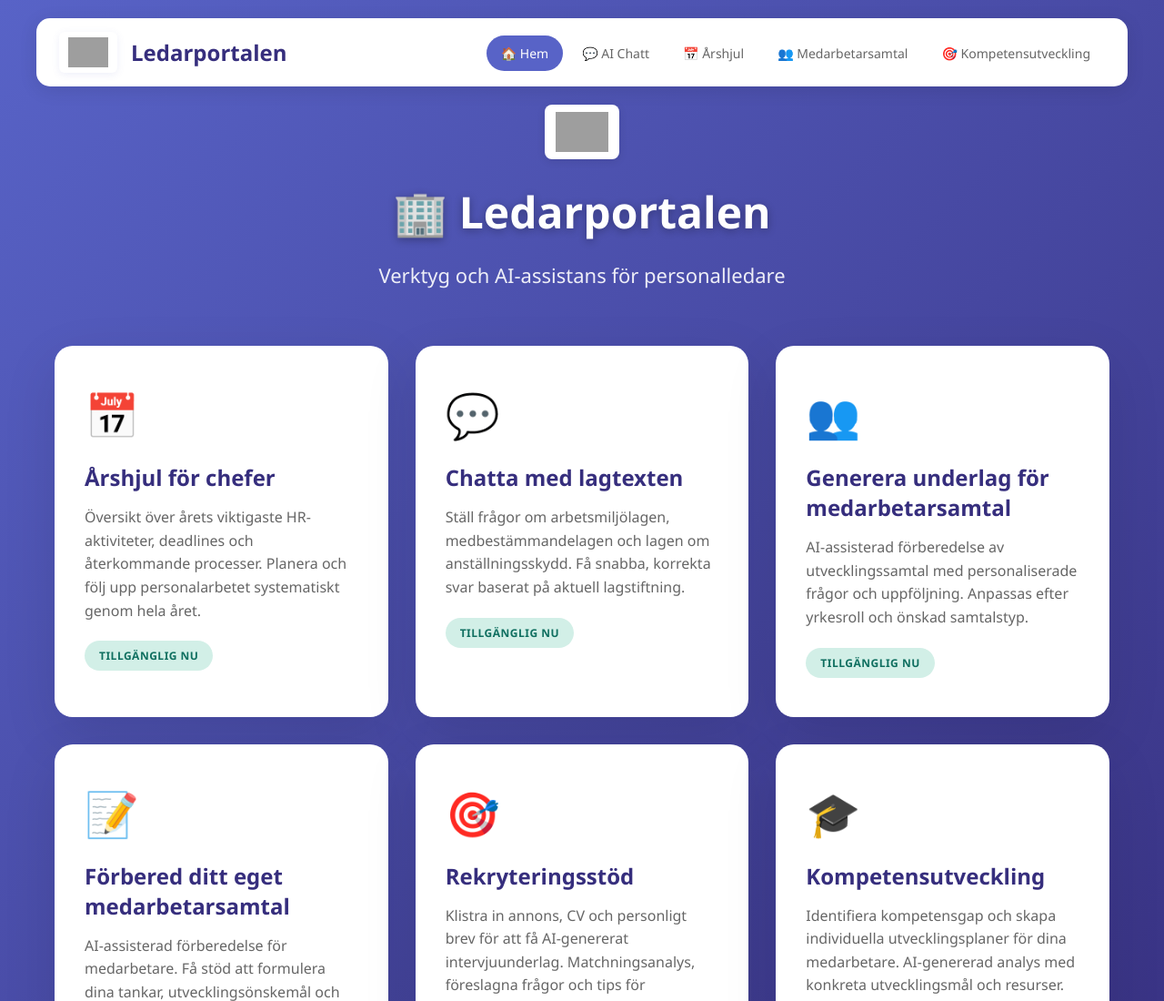
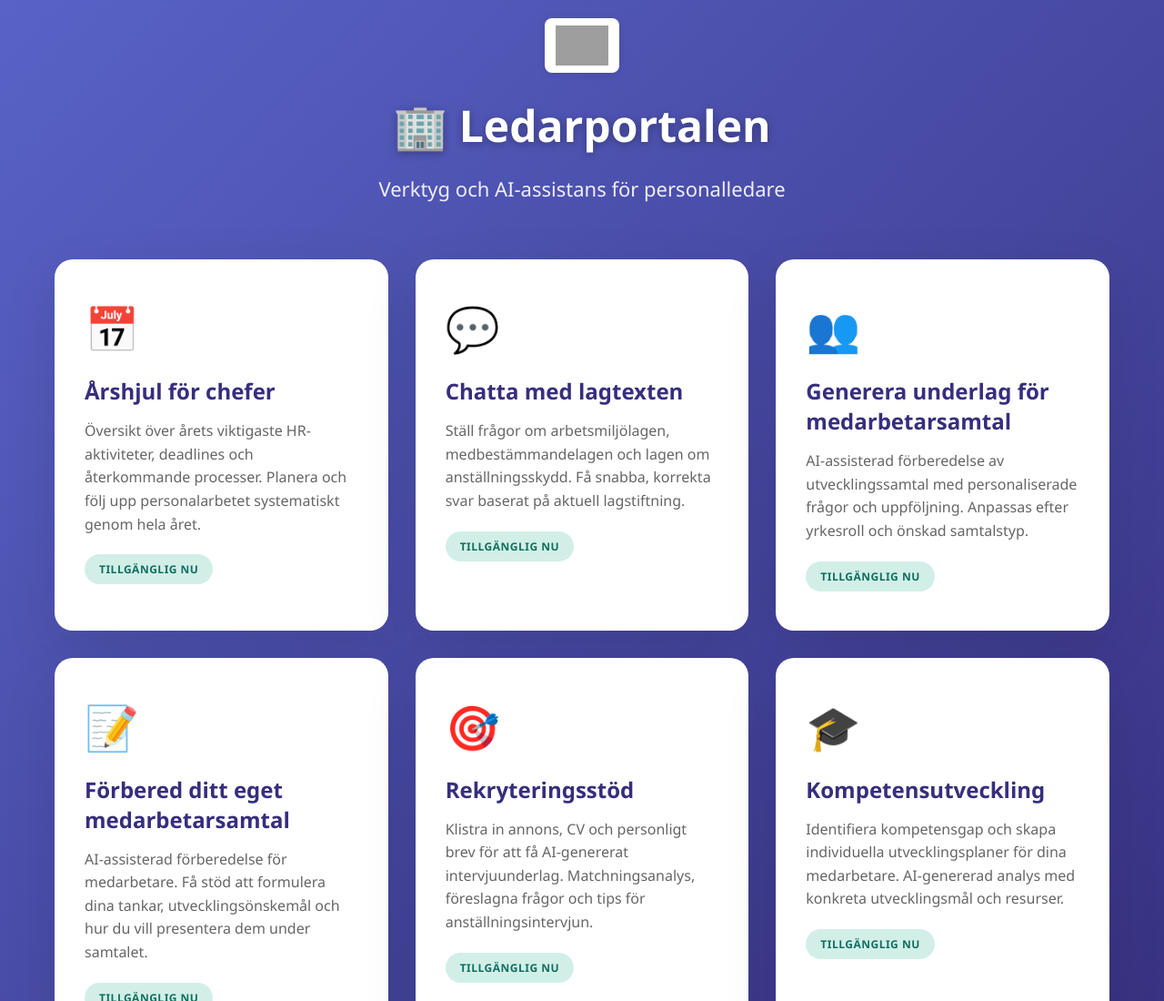
Before and after one commit to andersasplundberggren/ledarportalen, a website: page index.html in a window 1280 px wide. Shown: the top 1100 px of the page at 91% size. Drawn offline with Linux system fonts and the light colour scheme; grey boxes are pictures that could not be loaded.

Commit message:
Update index.html

```diff
--- a/index.html
+++ b/index.html
@@ -274,26 +274,7 @@
     </style>
 </head>
 <body>
-    <nav class="global-header">
-        <div class="logo-section">
-            <img src="https://karlskoga.se/images/18.17cf90041722ce1749b5e/1640015633047/Karlskoga_liggande.png"
-                 alt="Karlskoga kommun"
-                 class="logo">
-            <a href="https://andersasplundberggren.github.io/ledarportalen/" class="logo-text">Ledarportalen</a>
-        </div>
 
-        <ul class="nav-menu" id="navMenu">
-            <li class="nav-item active"><a href="https://andersasplundberggren.github.io/ledarportalen/">🏠 Hem</a></li>
-            <li class="nav-item"><a href="https://andersasplundberggren.github.io/ledarportalen/chat.html">💬 AI Chatt</a></li>
-            <li class="nav-item"><a href="https://andersasplundberggren.github.io/ledarportalen/arshjul.html">📅 Årshjul</a></li>
-            <li class="nav-item"><a href="https://andersasplundberggren.github.io/ledarportalen/samtal.html">👥 Medarbetarsamtal</a></li>
-            <li class="nav-item"><a href="https://andersasplundberggren.github.io/ledarportalen/kompetensutveckling.html">🎯 Kompetensutveckling</a></li>
-        </ul>
-
-        <button class="mobile-menu-toggle" id="mobileMenuToggle" onclick="toggleMobileMenu()">
-            ☰
-        </button>
-    </nav>
 
     <div class="container">
         <div class="header">
```
